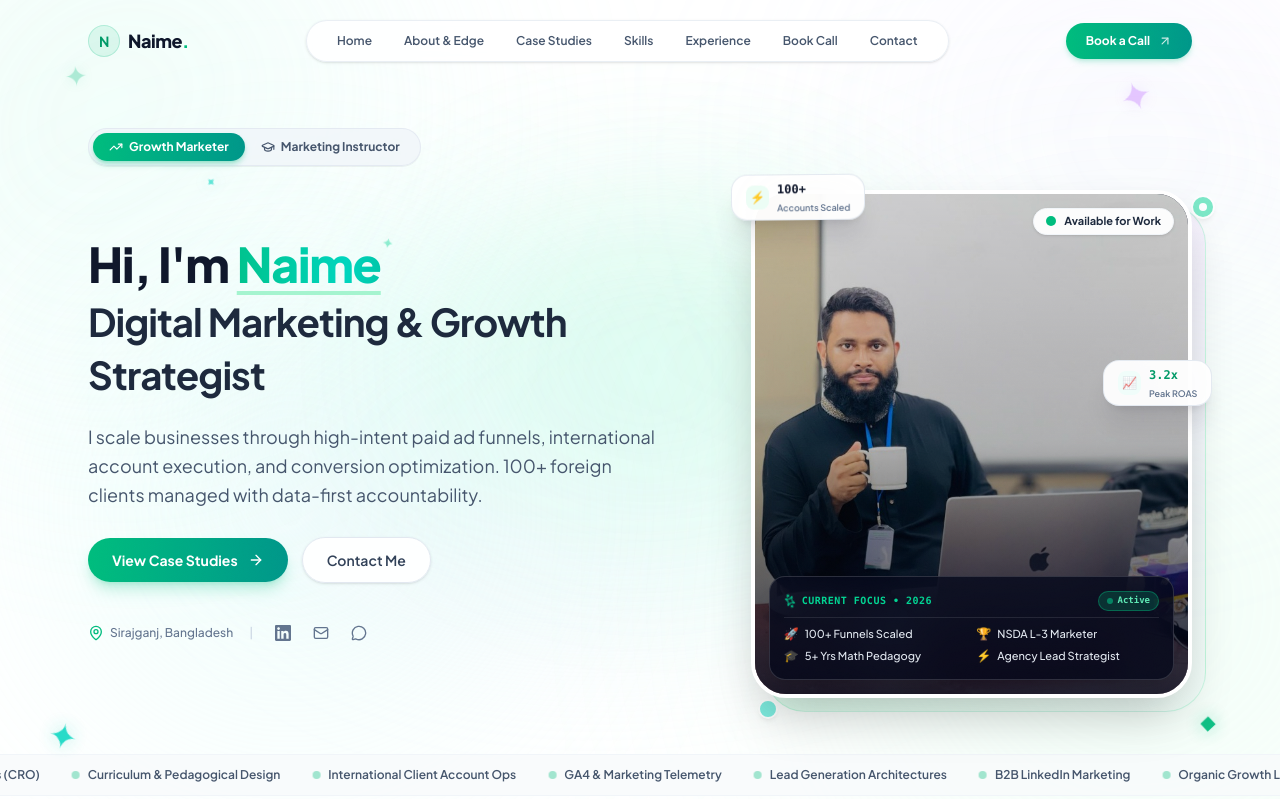
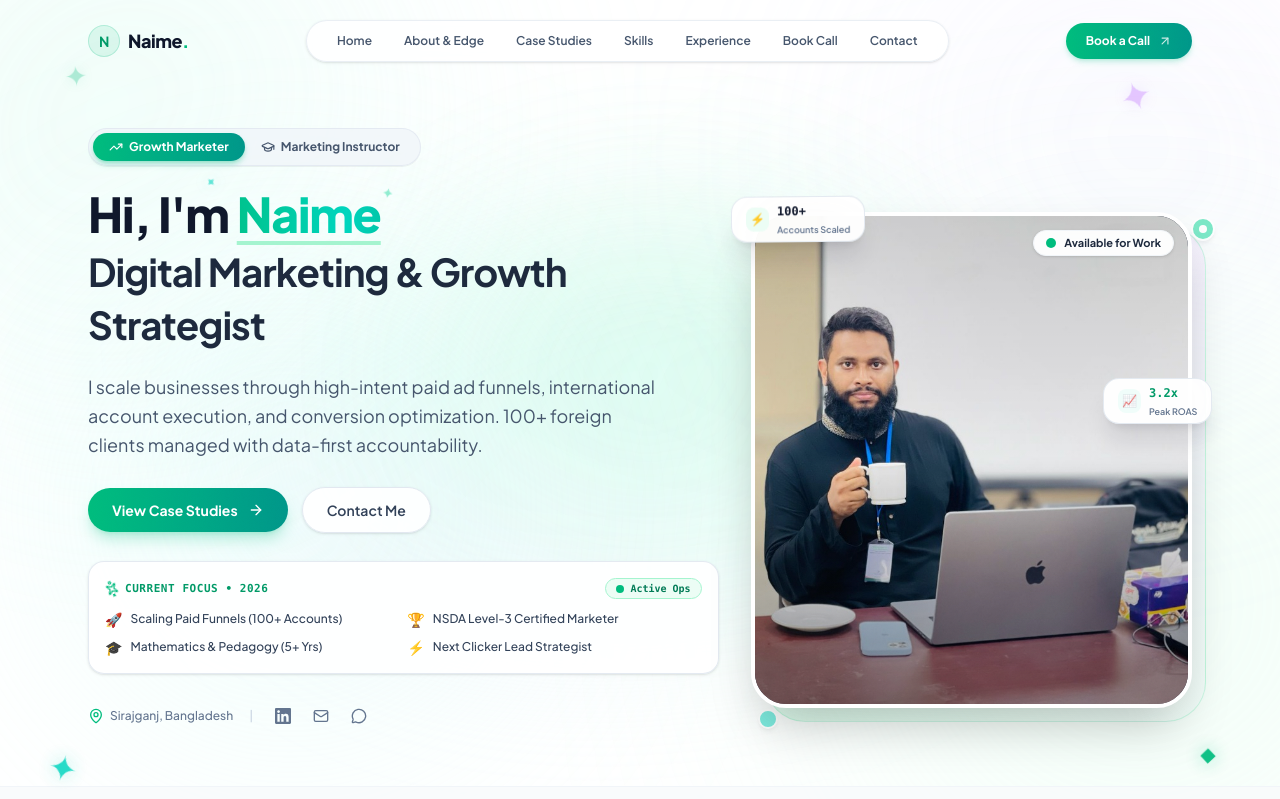
Before and after one commit to pixelmidea/naime-portfolio, a Next.js app: page / in a window 1280 px wide. Shown: the top 799 px of the page. Built offline with nearby package versions, Linux system fonts and the light colour scheme.

Commit message:
feat(hero): move current focus card to left column and clean portrait frame

```diff
--- a/src/components/Hero.tsx
+++ b/src/components/Hero.tsx
@@ -197,8 +197,46 @@ export default function Hero() {
               </motion.a>
             </motion.div>
 
+            {/* Current Focus 2026 Card in Left Column */}
+            <motion.div className="pt-2" {...entrance(0.8)}>
+              <div className="p-3.5 sm:p-4 rounded-2xl bg-white/90 backdrop-blur-md border border-slate-200/90 shadow-sm space-y-2.5">
+                <div className="flex items-center justify-between">
+                  <span className="text-[11px] font-extrabold text-emerald-600 tracking-wider uppercase font-mono flex items-center gap-1.5">
+                    <Sparkles className="w-3.5 h-3.5 text-emerald-500 animate-spin-slow" />
+                    CURRENT FOCUS • 2026
+                  </span>
+                  <span className="inline-flex items-center gap-1.5 px-2.5 py-0.5 rounded-full bg-emerald-50 border border-emerald-200 text-[10px] font-bold text-emerald-700 font-mono">
+                    <span className="relative flex h-2 w-2">
+                      <span className="animate-ping-slow absolute inline-flex h-full w-full rounded-full bg-emerald-400 opacity-75" />
+                      <span className="relative inline-flex rounded-full h-2 w-2 bg-emerald-500" />
+                    </span>
+                    Active Ops
+                  </span>
+                </div>
+
+                <div className="grid grid-cols-1 sm:grid-cols-2 gap-2 text-xs text-slate-700 font-medium">
+                  <div className="flex items-center gap-2">
+                    <span className="text-sm">🚀</span>
+                    <span className="truncate">Scaling Paid Funnels (100+ Accounts)</span>
+                  </div>
+                  <div className="flex items-center gap-2">
+                    <span className="text-sm">🏆</span>
+                    <span className="truncate">NSDA Level-3 Certified Marketer</span>
+                  </div>
+                  <div className="flex items-center gap-2">
+                    <span className="text-sm">🎓</span>
+                    <span className="truncate">Mathematics &amp; Pedagogy (5+ Yrs)</span>
+                  </div>
+                  <div className="flex items-center gap-2">
+                    <span className="text-sm">⚡</span>
+                    <span className="truncate">Next Clicker Lead Strategist</span>
+                  </div>
+                </div>
+              </div>
+            </motion.div>
+
             {/* Meta Row: Location + Divider + Social Links */}
-            <motion.div className="pt-4 flex items-center gap-4 text-xs font-medium text-slate-500" {...entrance(0.85)}>
+            <motion.div className="pt-2 flex items-center gap-4 text-xs font-medium text-slate-500" {...entrance(0.85)}>
               <div className="flex items-center gap-1.5">
                 <MapPin className="w-4 h-4 text-emerald-500" />
                 <span>{personal.location}</span>
@@ -293,18 +331,18 @@ export default function Hero() {
               </div>
 
               {/* Main Portrait Frame with Float Animation */}
-              <div className="relative rounded-[2.2rem] bg-slate-900 border-4 border-white shadow-2xl overflow-hidden aspect-[4/4.7] sm:aspect-[4/4.6] group">
+              <div className="relative rounded-[2.2rem] bg-slate-900 border-4 border-white shadow-2xl overflow-hidden aspect-[4/4.5] group">
                 <Image
                   src="/images/naime-hero.jpg"
                   alt={personal.name}
                   fill
                   priority
                   className="object-cover group-hover:scale-105 transition-transform duration-700 ease-out"
-                  style={{ objectPosition: "28% 14%" }}
+                  style={{ objectPosition: "28% 18%" }}
                 />
 
-                {/* Subtle dark gradient overlay over lower jacket */}
-                <div className="absolute inset-0 bg-gradient-to-t from-slate-950/85 via-black/25 to-black/10 pointer-events-none" />
+                {/* Subtle vignette for contrast */}
+                <div className="absolute inset-0 bg-gradient-to-t from-black/40 via-transparent to-black/10 pointer-events-none" />
 
                 {/* Top-Right Floating Status Pill with Live Radar Wave */}
                 <div className="absolute top-3.5 right-3.5 z-10">
@@ -315,39 +353,6 @@ export default function Hero() {
                     </span>
                     Available for Work
                   </span>
-                </div>
-
-                {/* Docked Ultra-Sleek CURRENT FOCUS Glass Card INSIDE the Frame */}
-                <div className="absolute bottom-3 sm:bottom-3.5 inset-x-3 sm:inset-x-3.5 z-10 p-3 sm:p-3.5 rounded-2xl bg-slate-950/75 backdrop-blur-xl border border-white/15 shadow-xl text-white space-y-2">
-                  <div className="flex items-center justify-between border-b border-white/10 pb-1.5">
-                    <span className="text-[10px] font-extrabold text-emerald-400 tracking-wider uppercase font-mono flex items-center gap-1.5">
-                      <Sparkles className="w-3 h-3 text-emerald-400 animate-spin-slow" />
-                      CURRENT FOCUS • 2026
-                    </span>
-                    <span className="inline-flex items-center gap-1 px-2 py-0.5 rounded-full bg-emerald-500/20 border border-emerald-500/40 text-[9px] font-bold text-emerald-300 font-mono">
-                      <span className="w-1.5 h-1.5 rounded-full bg-emerald-400 animate-pulse" />
-                      Active
-                    </span>
-                  </div>
-
-                  <div className="grid grid-cols-2 gap-x-2.5 gap-y-1.5 text-[10px] sm:text-[11px] text-slate-200 font-medium">
-                    <div className="flex items-center gap-1.5 truncate">
-                      <span className="shrink-0 text-xs">🚀</span>
-                      <span className="truncate">100+ Funnels Scaled</span>
-                    </div>
-                    <div className="flex items-center gap-1.5 truncate">
-                      <span className="shrink-0 text-xs">🏆</span>
-                      <span className="truncate">NSDA L-3 Marketer</span>
-                    </div>
-                    <div className="flex items-center gap-1.5 truncate">
-                      <span className="shrink-0 text-xs">🎓</span>
-                      <span className="truncate">5+ Yrs Math Pedagogy</span>
-                    </div>
-                    <div className="flex items-center gap-1.5 truncate">
-                      <span className="shrink-0 text-xs">⚡</span>
-                      <span className="truncate">Agency Lead Strategist</span>
-                    </div>
-                  </div>
                 </div>
               </div>
             </motion.div>
```
